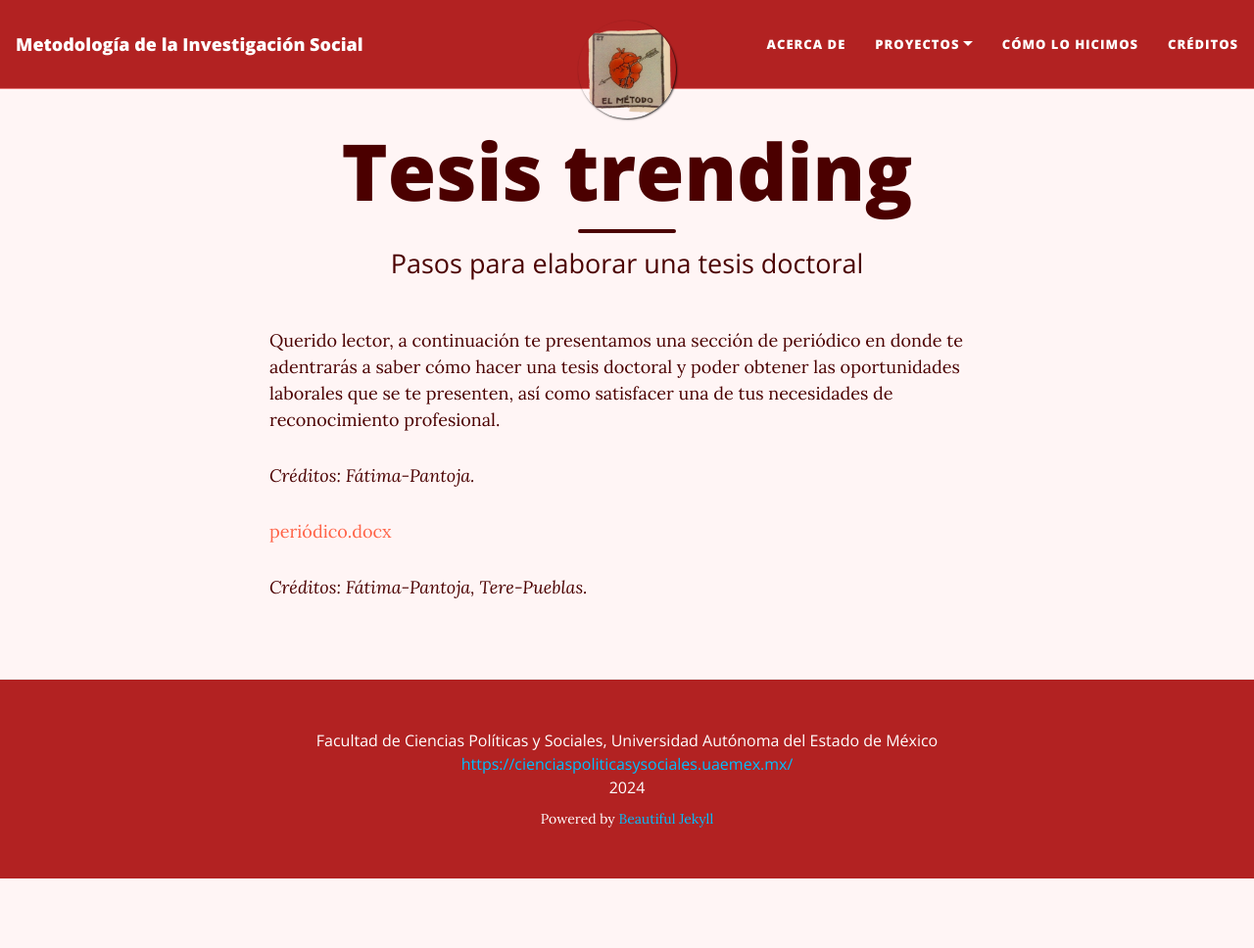
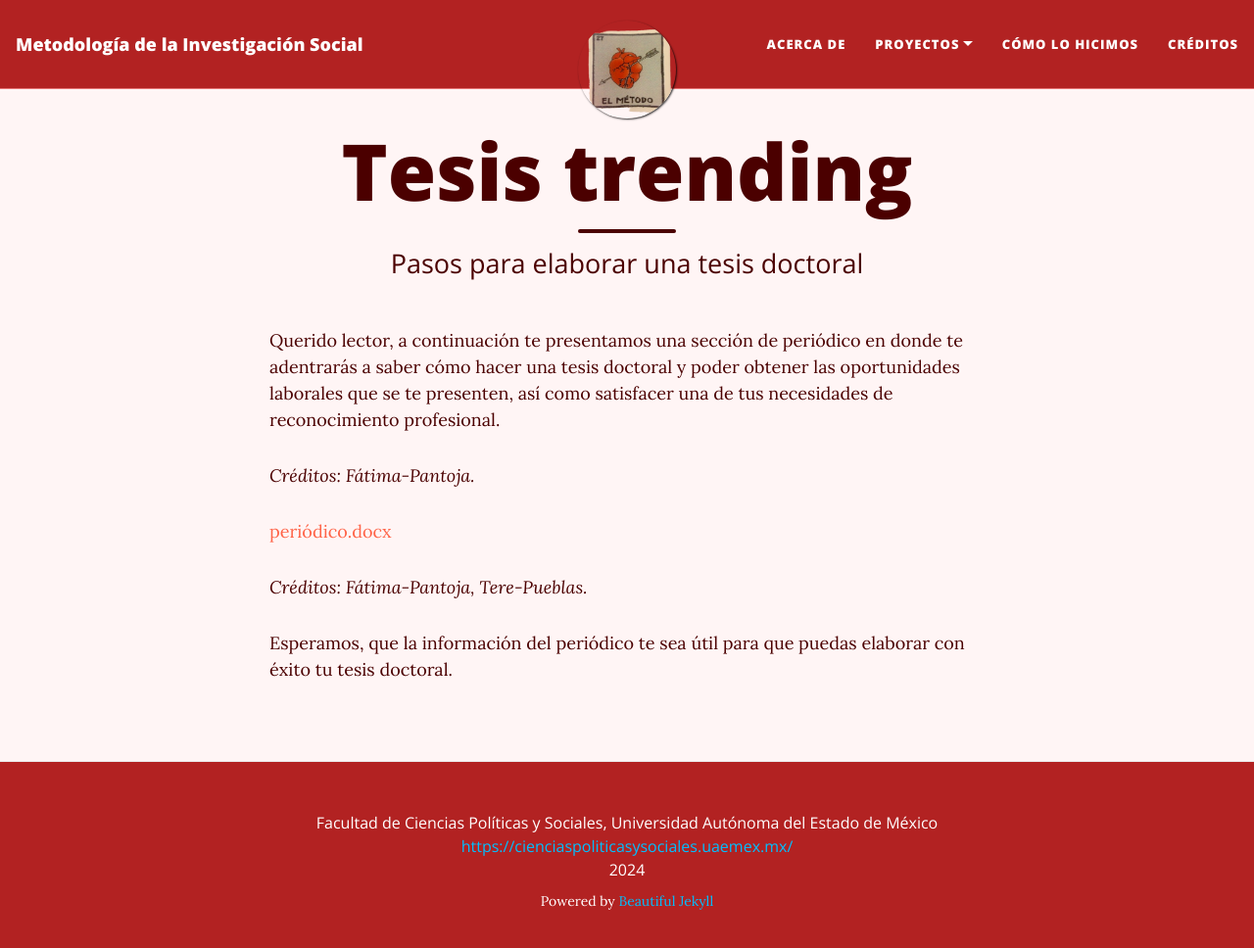
Before and after one commit to rosariorogel/metodologia, a Jekyll site: the page built from _pages/tesis-trending.md, in a window 1280 px wide and 981 px high. Shown: the top 968 px of the window at 98% size. Built offline with Jekyll 4.4.1, drawn with Linux system fonts in a browser that asks for light colours; nearby versions of some CDN libraries.

Commit message:
Update tesis-trending.md

```diff
--- a/_pages/tesis-trending.md
+++ b/_pages/tesis-trending.md
@@ -11,3 +11,5 @@ Querido lector, a continuación te presentamos una sección de periódico en don
 [periódico.docx](https://github.com/user-attachments/files/15861466/periodico.docx)
 
 *Créditos: Fátima-Pantoja, Tere-Pueblas.*
+
+Esperamos, que la información del periódico te sea útil para que puedas elaborar con éxito tu tesis doctoral.
```
